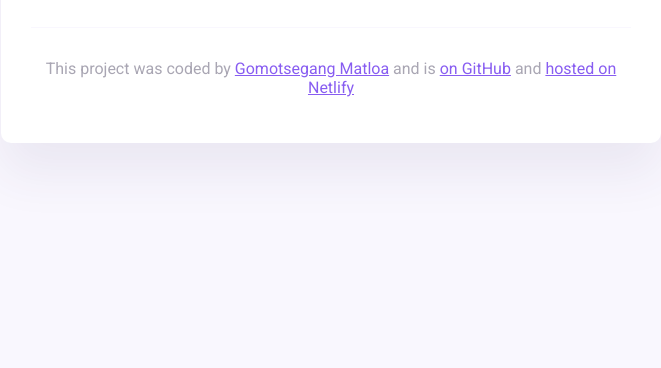
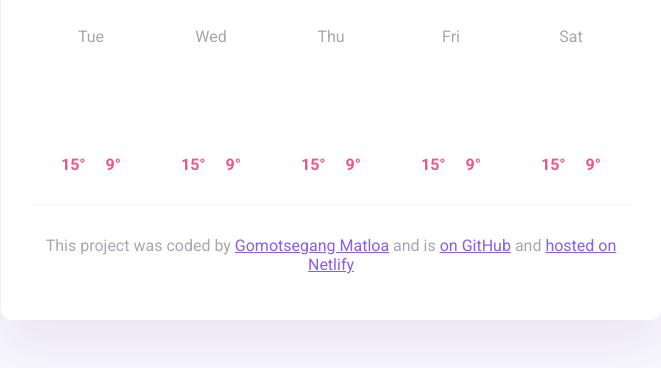
Before and after one commit to Gomotsegang1/SimpleWeatherApp, a website built with Parcel: page index.html in a window 1280 px wide. Shown: the part 336-704 px from the top of the page, without its empty margins (309-970 px from the left). Built offline with nearby package versions, Linux system fonts and the light colour scheme.

Commit message:
Altered HTML from Js

```diff
--- a/index.html
+++ b/index.html
@@ -44,6 +44,7 @@
             <div class="current-temperature-unit">°C</div>
           </div>
         </div>
+        <div class="weather-forecast" id="forecast"></div>
       </main>
       <footer>
         <p>
--- a/script.js
+++ b/script.js
@@ -67,5 +67,32 @@ function search(event) {
     });
 }
 
+function displayForecast() {
+  let forecastElement = document.querySelector("#forecast");
+
+  let days = ["Tue", "Wed", "Thu", "Fri", "Sat"];
+  let forecastHTML = "";
+  days.forEach(function (day) {
+    forecastHTML =
+      forecastHTML +
+      `
+<div class="weather-forecast-day">
+  <div class="weather-forecast-date">${day}</div>
+  <div class="weather-forecast-icon"></div>
+  <div class="weather-forecast-temperatures">
+    <div class="weather-forecast-temperature">
+      <strong>15°</strong>
+      </div>
+  <div class="weather-forecast-temperature">
+       <strong>9°</strong>
+       </div>
+  </div>
+</div>`;
+  });
+
+  forecastElement.innerHTML = forecastHTML;
+}
 let searchForm = document.querySelector("#search-form");
 searchForm.addEventListener("submit", search);
+
+displayForecast();
--- a/style.css
+++ b/style.css
@@ -93,3 +93,35 @@ footer {
 
   color: rgba(39, 33, 66, 0.4);
 }
+.weather-forecast {
+  display: flex;
+  justify-content: space-around;
+  margin-top: 30px;
+}
+.weather-forecast-temperatures {
+  text-align: center;
+  color: #f65282;
+  margin-top: 10px;
+  display: flex;
+  justify-content: center;
+}
+.weather-forecast-date {
+  text-align: center;
+  color: rgba(39, 33, 66, 0.4);
+  font-size: 16px;
+  line-height: 20px;
+  margin-bottom: 10px;
+}
+div {
+  display: block;
+  unicode-bidi: isolate;
+}
+.weather-forecast-temperature {
+  padding: 0 10px;
+}
+.weather-forecast-icon {
+  width: 88px;
+  height: 88px;
+  display: block;
+  margin: 0 auto;
+}
```
